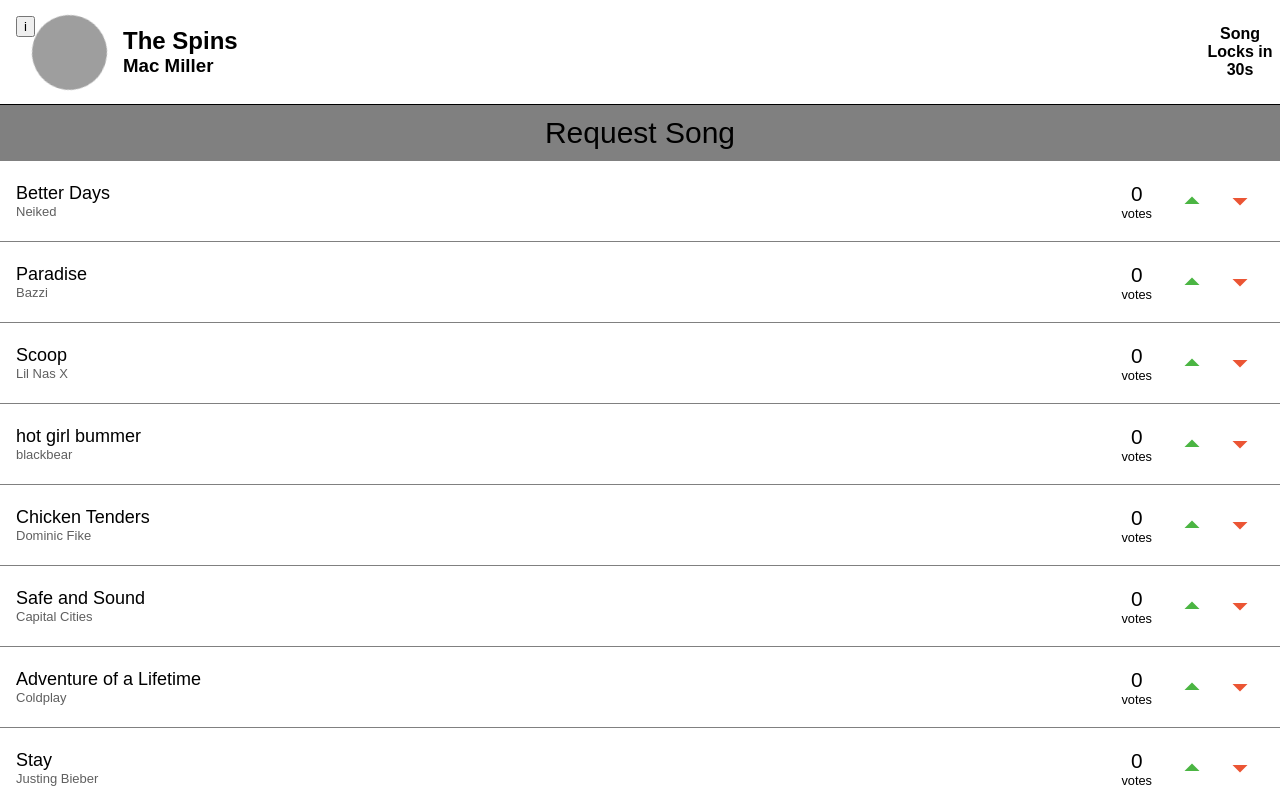
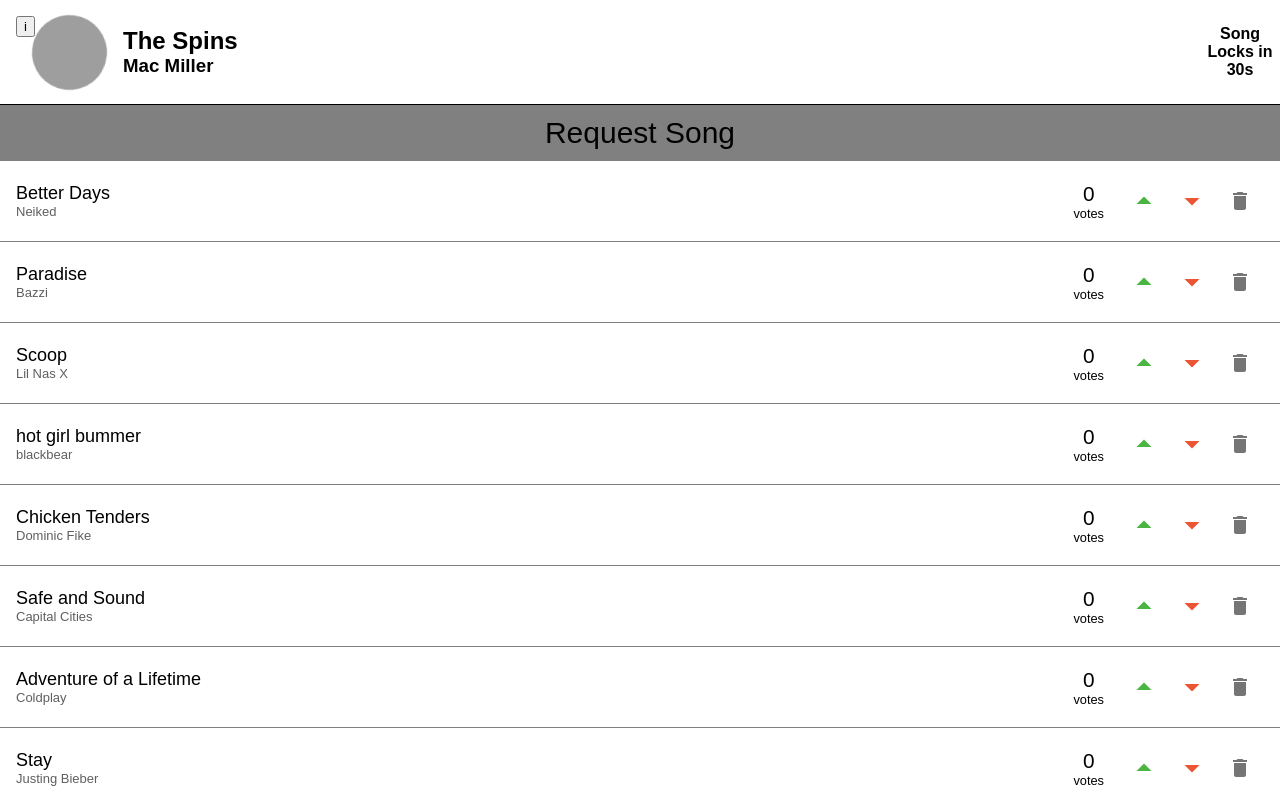
Before and after one commit to AbnerP/Demoqueue, a React (Create React App) app in the folder frontend/: page /queue in a window 1280 px wide. Shown: the top 800 px of the page. Built offline with nearby package versions, Linux system fonts and the light colour scheme; grey boxes are pictures that could not be loaded.

Commit message:
#3 Add Delete Button with Functionality

```diff
--- /dev/null
+++ b/frontend/src/Components/SongSuggestion/DeleteButton/DeleteButton.js
@@ -0,0 +1,21 @@
+import { IconButton } from "@material-ui/core";
+import { Delete } from "@material-ui/icons";
+import React from "react";
+
+function DeleteButton(props) {
+  return (
+    <>
+      {props.isAdmin ? (
+        <IconButton
+          onClick={() => {
+            props.deleteSuggestion(props.index);
+          }}
+        >
+          <Delete />
+        </IconButton>
+      ) : null}
+    </>
+  );
+}
+
+export default DeleteButton;
--- a/frontend/src/Components/SongSuggestion/SongSuggestion.js
+++ b/frontend/src/Components/SongSuggestion/SongSuggestion.js
@@ -1,6 +1,9 @@
 import React from "react";
 import "./SongSuggestion.css";
 import VotingButtons from "./VotingButtons/VotingButtons";
+import { Delete } from "@material-ui/icons";
+import { IconButton } from "@material-ui/core";
+import DeleteButton from "./DeleteButton/DeleteButton";
 
 function SongSuggestion(props) {
   return (
@@ -21,6 +24,12 @@
           downVote={props.downVote}
           index={props.index}
         />
+
+        <DeleteButton
+          deleteSuggestion={props.deleteSuggestion}
+          isAdmin={props.isAdmin}
+          index={props.isAdmin}
+        />
       </div>
     </div>
   );
--- a/frontend/src/Screens/LiveQueue.js
+++ b/frontend/src/Screens/LiveQueue.js
@@ -8,6 +8,7 @@
 function LiveQueue() {
   const [currentSong, setCurrentSong] = useState({});
   const [songsInQueue, setSongsInQueue] = useState([]);
+  const [isAdmin,setIsAdmin] = useState(true);
 
   useEffect(() => {
     setCurrentSong({
@@ -50,6 +51,14 @@
     setSongsInQueue(sortAndReturn(queueCopy));
   };
 
+  const deleteSuggestion = (index) =>{
+    let queueCopy = [...songsInQueue];
+
+    queueCopy.splice(index,1);
+
+    setSongsInQueue(queueCopy);
+  }
+
   return (
     <div>
       <div className="queue__header">
@@ -72,12 +81,14 @@
         {songsInQueue.map((song, index) => (
           <SongSuggestion
             key={`${song.name} ${song.artist}`}
+            isAdmin={isAdmin}
             name={song.name}
             artist={song.artist}
             votes={song.votes}
             index={index}
             upVote={upVote}
             downVote={downVote}
+            deleteSuggestion={deleteSuggestion}
           />
         ))}
       </div>
```
